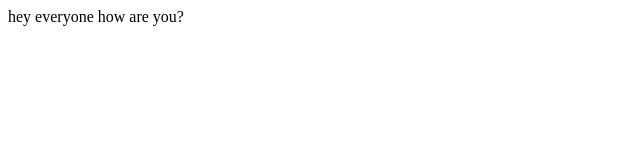
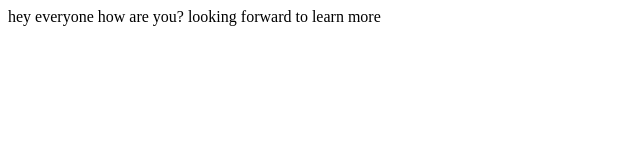
Before and after one commit to farheenfatima3/demo, a plain HTML site: page index.html in a window 1280 px wide. Shown: the whole page, without its empty margins (0-640 px from the left). Drawn offline with Linux system fonts and the light colour scheme.

Commit message:
docs changes in file

```diff
--- a/index.html
+++ b/index.html
@@ -8,5 +8,6 @@
 </head>
 <body>
     hey everyone how are you?
+    looking forward to learn more
 </body>
 </html>
```
